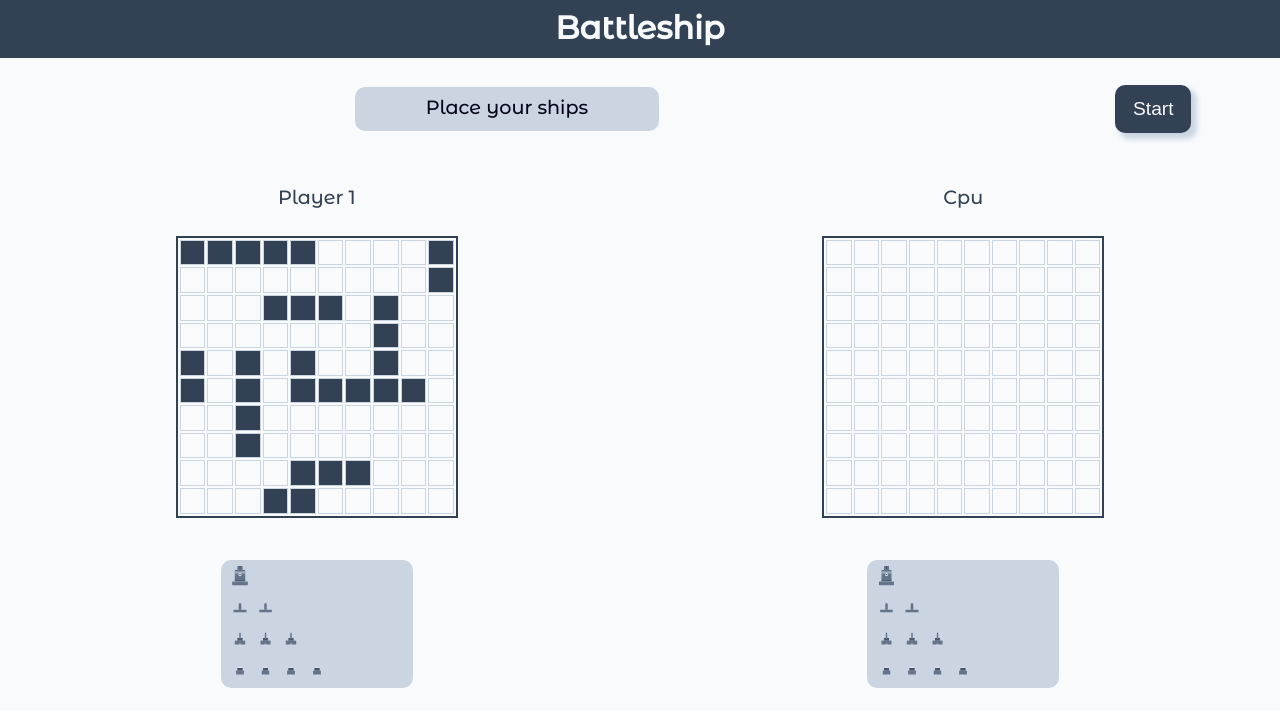
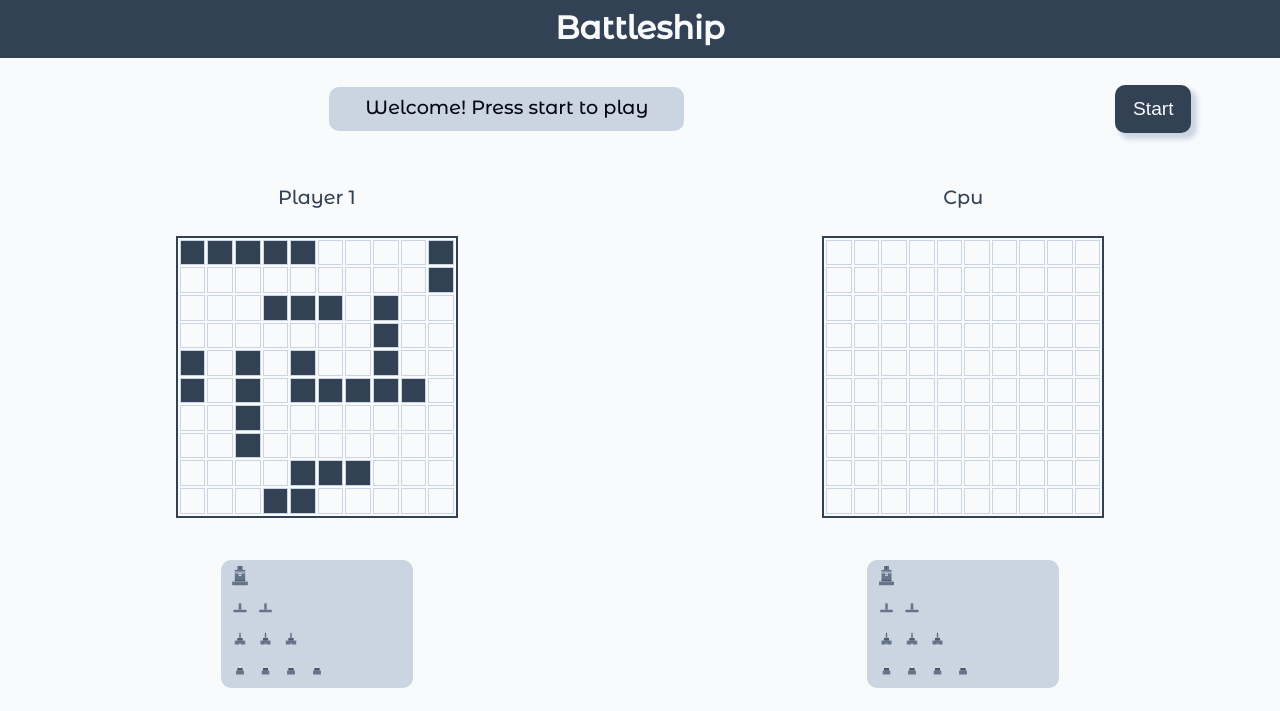
Before and after one commit to dak79/odin-battleship, a website built with webpack: page src/index.html in a window 1280 px wide. Shown: the top 711 px of the page. Built offline with nearby package versions, Linux system fonts and the light colour scheme.

Commit message:
change welcome message

```diff
--- a/src/dom/renders/controllers.js
+++ b/src/dom/renders/controllers.js
@@ -22,7 +22,7 @@ const renderMessage = (section) =>
   createAndRenderElement(
     'div',
     { id: 'message-field', class: 'messages message-field' },
-    'Place your ships',
+    'Welcome! Press start to play',
     section
   );
 
--- a/src/style/style.css
+++ b/src/style/style.css
@@ -121,7 +121,7 @@ body {
 
 .messages {
   grid-area: messages;
-  width: 30%;
+  width: 35%;
   padding: var(--padding-min);
   background-color: var(--slate300);
   border-radius: var(--radius);
```
Also changed, not shown: src/components/game/game.js (+15 -0 lines).
